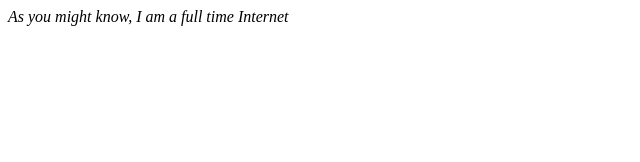
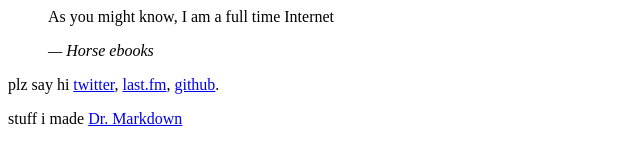
Before and after one commit to icetan/icetan.github.com, a plain HTML site: page index.html in a window 1280 px wide. Shown: the whole page, without its empty margins (0-640 px from the left). Drawn offline with Linux system fonts and the light colour scheme.

```diff
--- a/index.html
+++ b/index.html
@@ -1 +1,11 @@
-<cite>As you might know, I am a full time Internet</cite>
+<blockquote>
+  <p>As you might know, I am a full time Internet</p>
+
+  <p><cite>— Horse ebooks</cite></p>
+</blockquote>
+
+<p>plz say hi <a href="https://twitter.com/icetan">twitter</a>,
+<a href="http://www.last.fm/user/icetan">last.fm</a>,
+<a href="https://github.com/icetan">github</a>.</p>
+
+<p>stuff i made <a href="http://icetan.github.com/dr-markdown/">Dr. Markdown</a></p>
```
Also changed, not shown: profile.md (added, +10 -0 lines).
